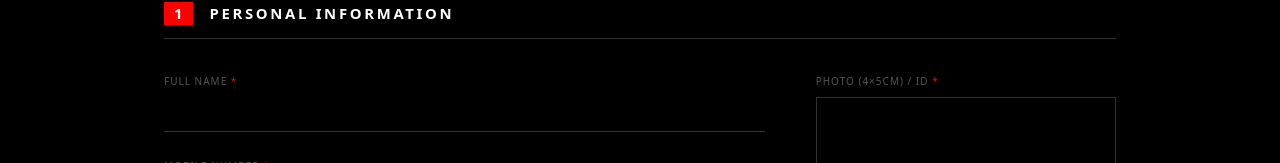
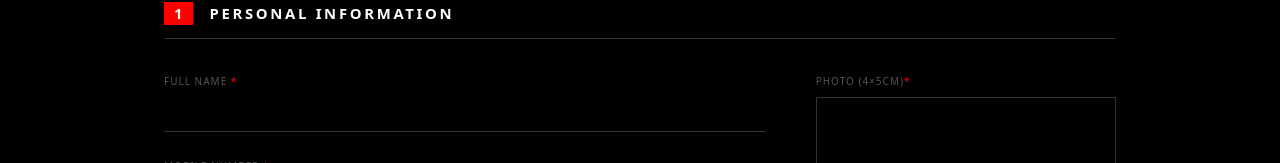
Before and after one commit to JeffyJohn-23/a7-website, a Next.js app: page /model-registration in a window 1280 px wide. Shown: the part 336-499 px from the top of the page. Built offline with nearby package versions, Linux system fonts and the light colour scheme; a web font is replaced by a local one.

Commit message:
Model photo change

```diff
--- a/src/components/sections/ModelRegistrationForm.tsx
+++ b/src/components/sections/ModelRegistrationForm.tsx
@@ -524,7 +524,7 @@ export function ModelRegistrationForm() {
 
               {/* Photo upload — file only, drag-to-reposition */}
               <div className="flex flex-col">
-                <Label>Photo (4×5cm) / ID <span className="text-[#FF0000]">*</span></Label>
+                <Label>Photo (4×5cm)<span className="text-[#FF0000]">*</span></Label>
 
                 {rawPhoto ? (
                   <>
```
